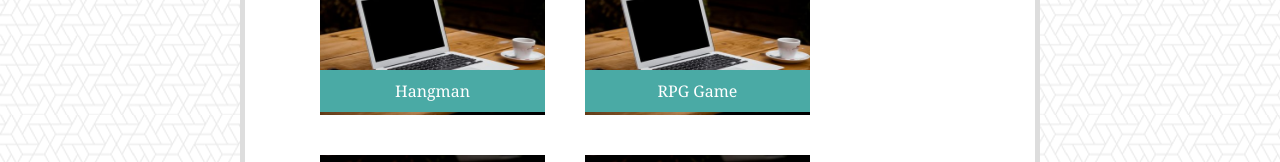
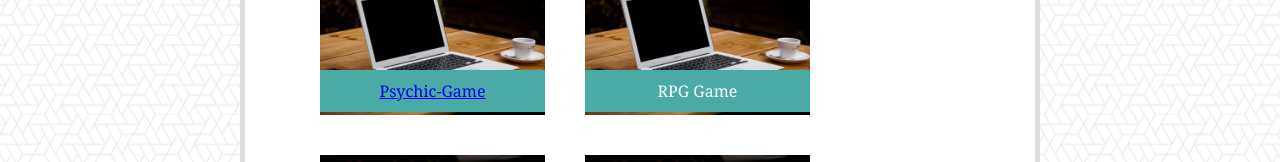
Before and after one commit to mokryan2/Responsive-Portfolio, a plain HTML site: page portfolio.html in a window 1280 px wide. Shown: the part 285-447 px from the top of the page. Drawn offline with Linux system fonts and the light colour scheme; files whose address does not match are found by name.

Commit message:
Add link to psychic game

```diff
--- a/portfolio.html
+++ b/portfolio.html
@@ -27,7 +27,7 @@
         <div class="mainContentWrap">
             <div class="image">
                 <img src="C:\Users\mokry\Desktop\Responsive-Portfolio\images\354.jpg" a="This is an image." class="image">
-                <p class="imgTag">Hangman</p>
+                <p class="imgTag"><a href= "https://mokryan2.github.io/Psychic-Game/">Psychic-Game</a></p>
             </div>
             <div class="image">
                 <img src="C:\Users\mokry\Desktop\Responsive-Portfolio\images\354.jpg" a="This is an image." class="image">
```
